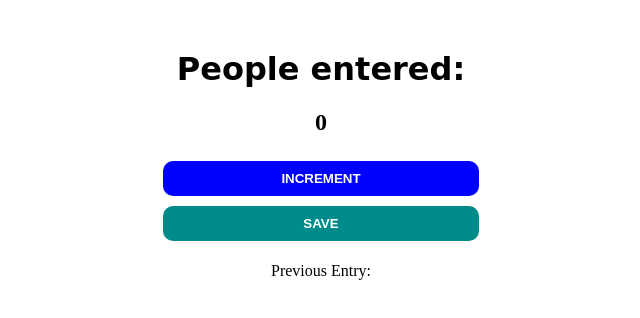
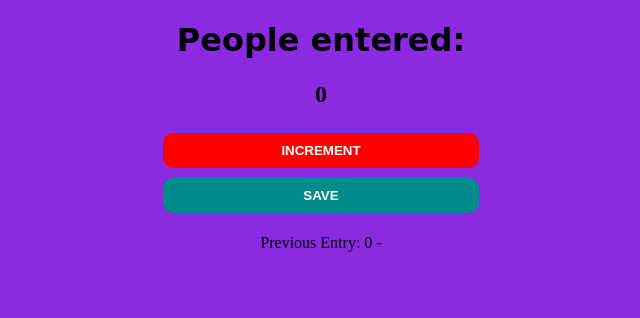
Before and after one commit to mjeni99/pss-counter, a plain HTML site: page index.html in a window 1280 px wide. Both pictures are taken after a click on the button "SAVE". Shown: the whole page, without its empty margins (319-959 px from the left). Drawn offline with Linux system fonts and the light colour scheme.

Commit message:
modification

```diff
--- a/index.css
+++ b/index.css
@@ -3,10 +3,9 @@ h1{
     font-family: cursive;
 }
 body{
-   margin-top: 50px;
-   background-image: url"photos/image1.jpg" ;
-   background-size: cover;
-   background-repeat: no-repeat;
+
+ background-color: blueviolet;
+
 
 
 }
@@ -25,10 +24,14 @@ button{
 }
 
 #increment-btn{
-    background-color: blue;
+    background-color: red;
 
 }
 
 #save-btn{
    background-color: darkcyan;
 }
+div{
+    max-width: 100%;
+
+}
--- a/index.js
+++ b/index.js
@@ -1,9 +1,14 @@
+let save_entry = document.getElementById("save_entry")
 let count_people = document.getElementById("count_people")
 let count = 0
 function increment(){
     count = count+1
-count_people.innerText = count
+count_people.textContent = count
 }
 function save(){
+    countStr = count + " - "
+    save_entry.textContent += countStr
     console.log(count)
+    count_people.textContent = 0
+    count = 0
 }
```
Also changed, not shown: image1.jpg (added).
